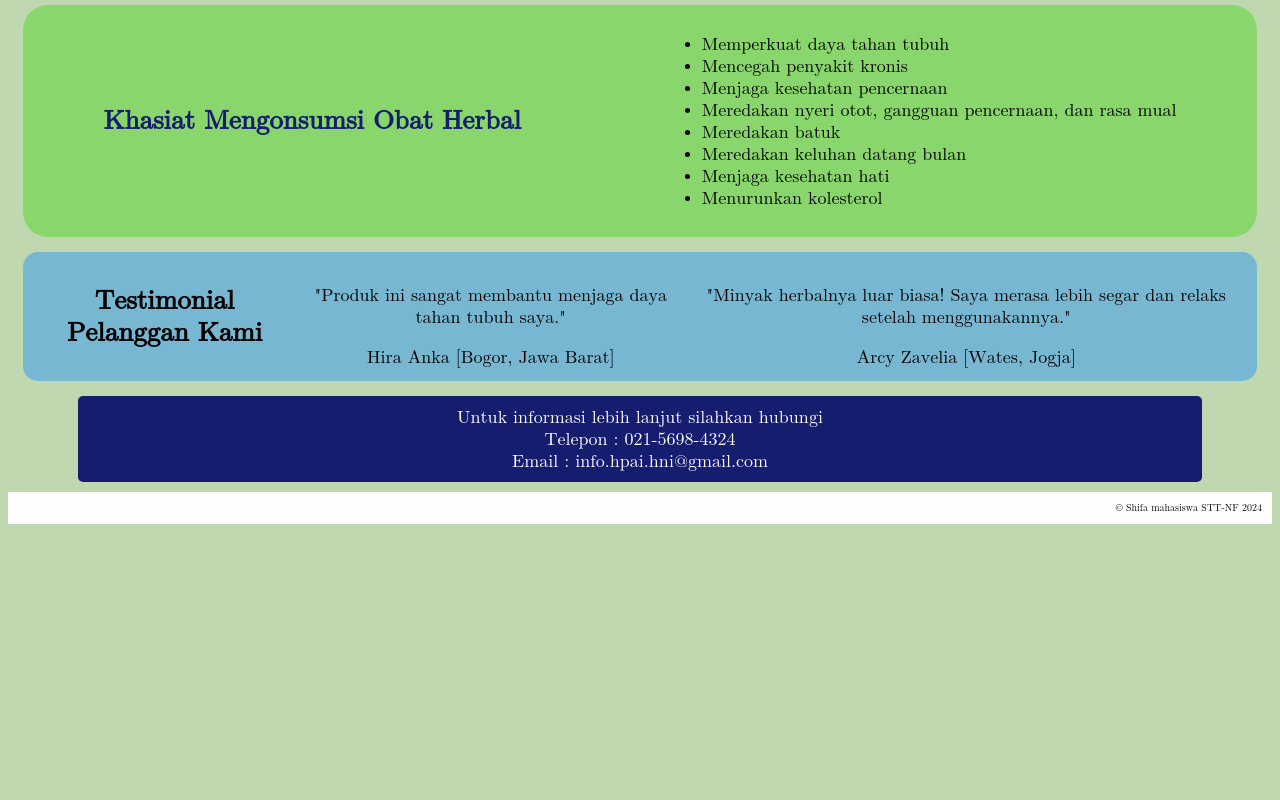
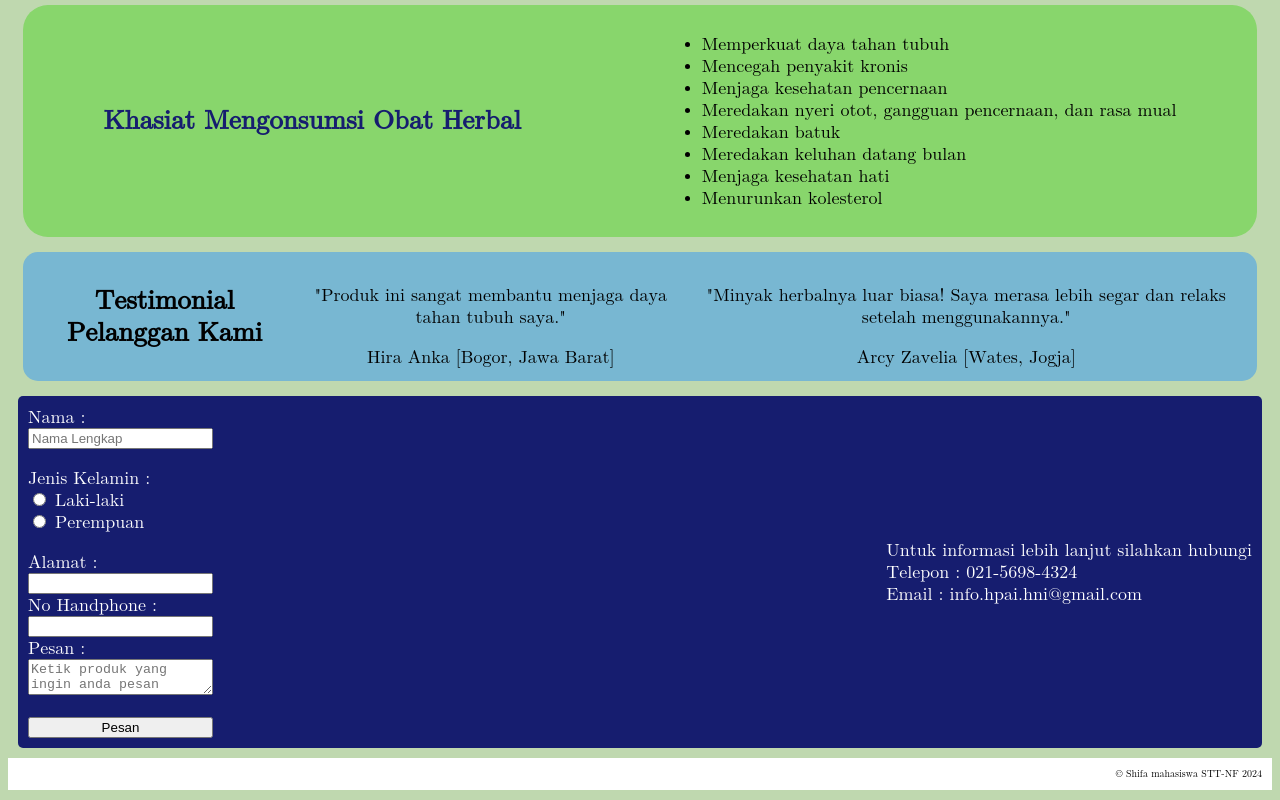
Before and after one commit to ShifaFzyh/Project1-PWeb, a plain HTML site: page index.html in a window 1280 px wide. Shown: the part 2175-2975 px from the top of the page. Before the commit the page ends 2709 px from the top, so only its background shows below. Drawn offline with Linux system fonts and the light colour scheme.

Commit message:
add form

```diff
--- a/index.html
+++ b/index.html
@@ -198,6 +198,43 @@
 
             <!--Section Contact-->
             <section id="section-contact">
+                <div class="message-section">
+                    <form class="message-form" name="message-form">
+                        <div>
+                            Nama :
+                            <input placeholder="Nama Lengkap" type="text" name="namaLengkap">
+                        </div>
+
+                        <p>
+                            Jenis Kelamin :
+                            <br>
+                            <input type="radio" id="laki" name="jenisKelamin" value="Laki-laki">
+                            <label for="laki">Laki-laki</label>
+                            <br>
+                            <input type="radio" id="perempuan" name="jenisKelamin" value="Perempuan">
+                            <label for="perempuan">Perempuan</label>
+                        </p>
+
+                        <div>
+                            Alamat :
+                            <input type="text" name="alamat">
+                        </div>
+
+                        <div>
+                            No Handphone :
+                            <input type="number" name="ponsel">
+                        </div>
+
+                        <div>
+                            Pesan :
+                            <textarea placeholder="Ketik produk yang ingin anda pesan" name="pesan"></textarea>
+                        </div>
+
+                        <br>
+                        <div><button type="submit">Pesan</div>
+                    </form>
+                </div>
+
                 <div class="contact">
                     Untuk informasi lebih lanjut silahkan hubungi
                     <br>Telepon : <a href="#contact" class="kontak">021-5698-4324</a>
--- a/style.css
+++ b/style.css
@@ -159,14 +159,27 @@ nav>a {
     text-align: center;
 }
 
+/* Form */
+.message-section {
+    display: flex;
+    justify-content: flex-start;
+}
+
+form>div {
+    display: grid;
+    margin-right: 100px;
+}
+
 /* Contact */
 #section-contact {
+    display: flex;
+    align-items: center;
+    justify-content: space-between;
     background-color: #161D6F;
     color: #FFFF;
     border-radius: 5px;
-    text-align: center;
     padding: 10px;
-    margin: 10px 70px;
+    margin: 10px;
 }
 
 .kontak {
@@ -223,4 +236,12 @@ footer > p {
         display: grid;
     }
 
+    #section-contact {
+        flex-direction: column;
+    }
+
+    .message-section {
+        margin-bottom: 20px;
+    }
+
 }
```
